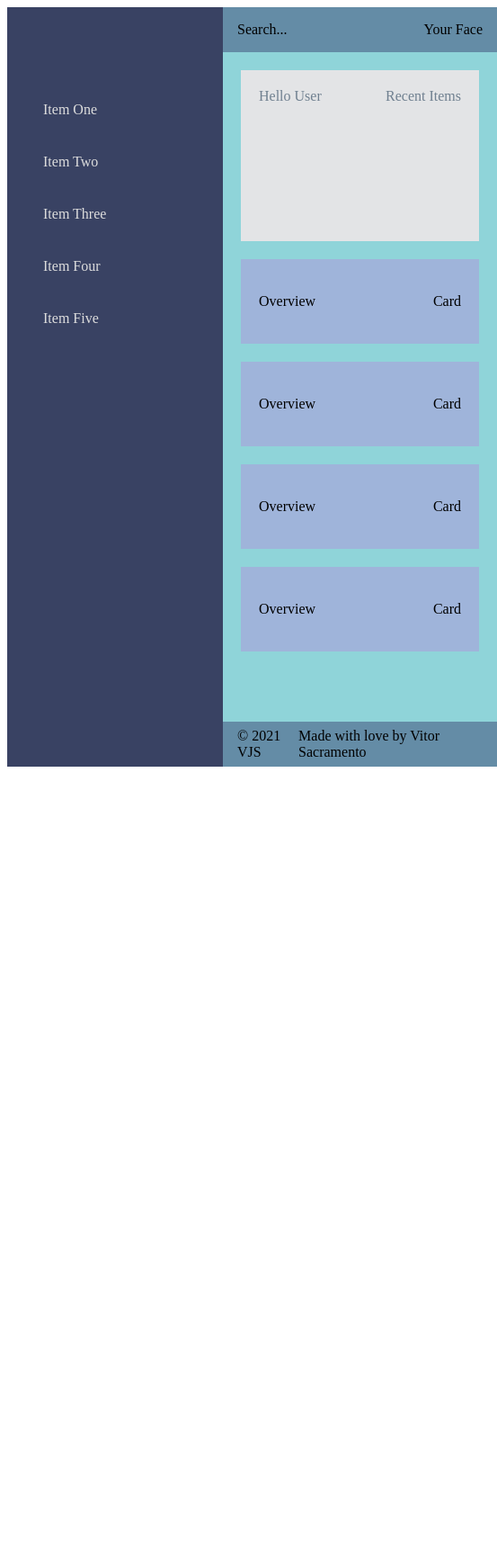
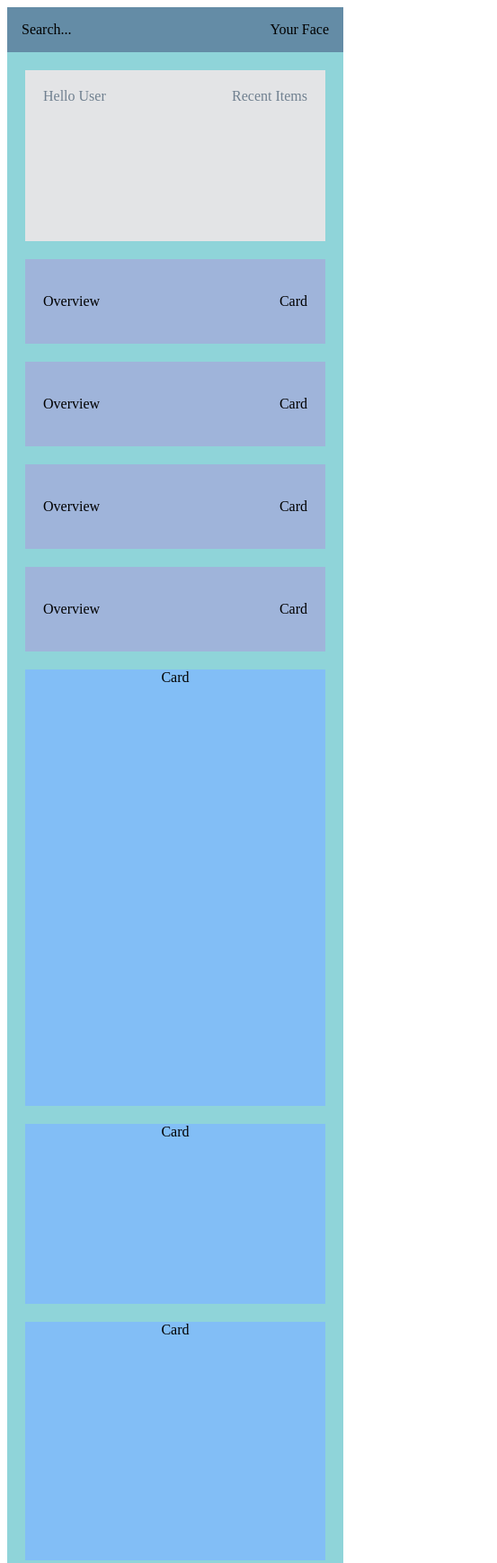
Before and after one commit to vitorjsls30/responsive-dashboard, a plain HTML site: page src/index.html in a window 390 px wide. Shown: the top 1737 px of the page at 90% size, 553 px wide, since content can reach past the window. Before the commit the page ends 860 px from the top, so only its background shows below. Drawn offline with Linux system fonts and the light colour scheme.

Commit message:
res-01 - Adding main-cards section items / Setting the media-queries for a mobile first experience

```diff
--- a/src/index.html
+++ b/src/index.html
@@ -49,6 +49,12 @@
         </div>
       </div>
 
+      <div class="main-cards">
+        <div class="card">Card</div>
+        <div class="card">Card</div>
+        <div class="card">Card</div>
+      </div>
+
     </main>
 
     <footer class="footer">
--- a/src/styles/main.css
+++ b/src/styles/main.css
@@ -1,12 +1,12 @@
 /* Parent Grid styles */
 .grid-container {
   display: grid;
-  grid-template-columns: 240px 1fr;
+  grid-template-columns: 1fr;
   grid-template-rows: 50px 1fr 50px;
   grid-template-areas:
-    "sidenav header"
-    "sidenav main"
-    "sidenav footer";
+    "header"
+    "main"
+    "footer";
   height: 100vh;
 }
 
@@ -16,8 +16,7 @@
 }
 
 .sidenav {
-  display: flex;
-  flex-direction: column;
+  display: none;
   grid-area: sidenav;
   background-color: #394263;
 }
@@ -83,3 +82,59 @@
   padding: 20px;
   background-color: #d3d3;
 }
+
+.main-cards {
+  column-count: 1;
+  column-gap: 20px;
+  margin: 20px;
+}
+
+.card {
+  display: flex;
+  flex-direction: column;
+  align-items: center;
+  width: 100%;
+  background-color: #82bef6;
+  margin-bottom: 20px;
+  --webkit-column-break-inside: avoid;
+  box-sizing: border-box;
+}
+
+/* forcing varying heights to simulate dynmic content*/
+/* remove later */
+.card:first-child {
+  height: 485px;
+}
+
+/* remove later */
+.card:nth-child(2) {
+  height: 200px;
+}
+
+/* remove later */
+.card:nth-child(3) {
+  height: 265px;
+}
+
+/* Non-mobile styles, 750px breakpoint */
+@media only screen and (min-width: 46.875em) {
+  .grid-container{
+    grid-template-columns: 240px 1fr;
+    grid-template-areas:
+      "sidenav header"
+      "sidenav main"
+      "sidenav footer";
+  }
+
+  .sidenav {
+    display: flex;
+    flex-direction: column;
+  }
+}
+
+/* Medium-sized screen breakpont */
+@media only screen and (min-width: 65.625em) {
+  .main-cards {
+    column-count: 2;
+  }
+}
```
